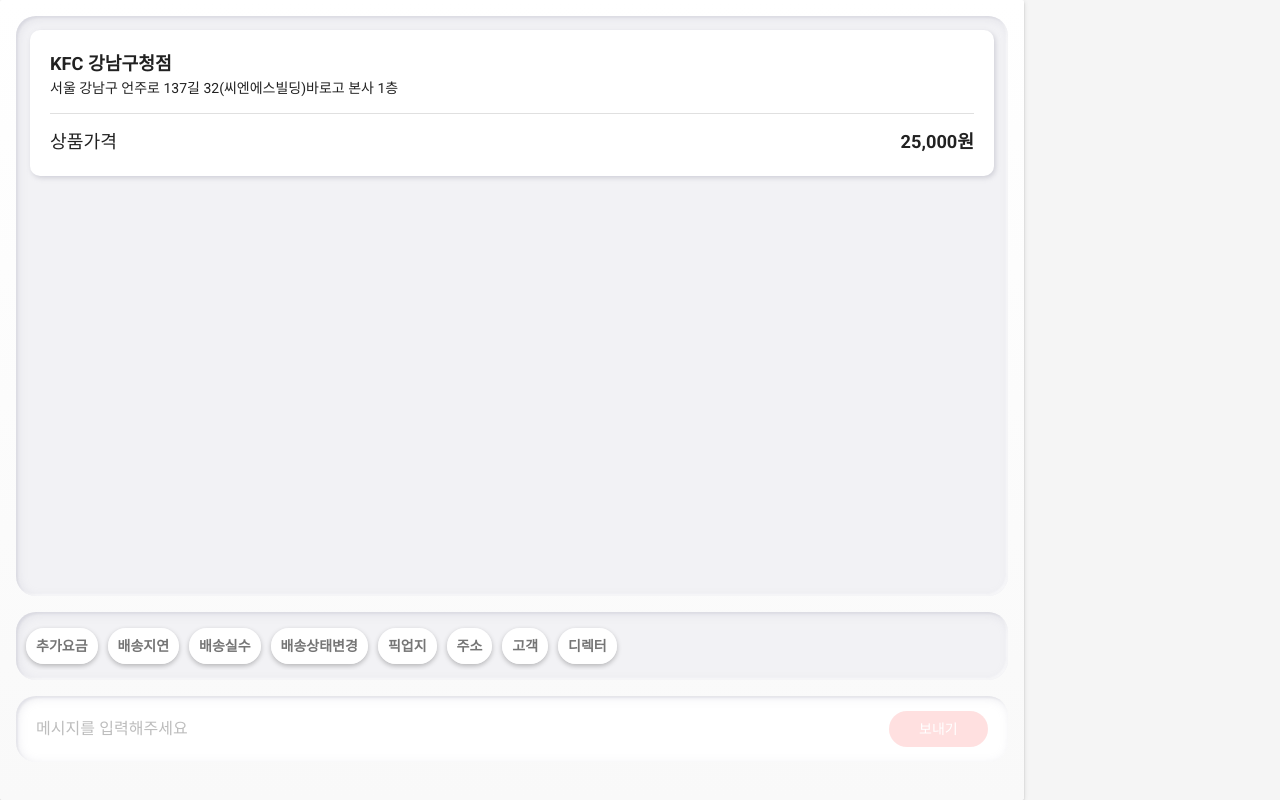
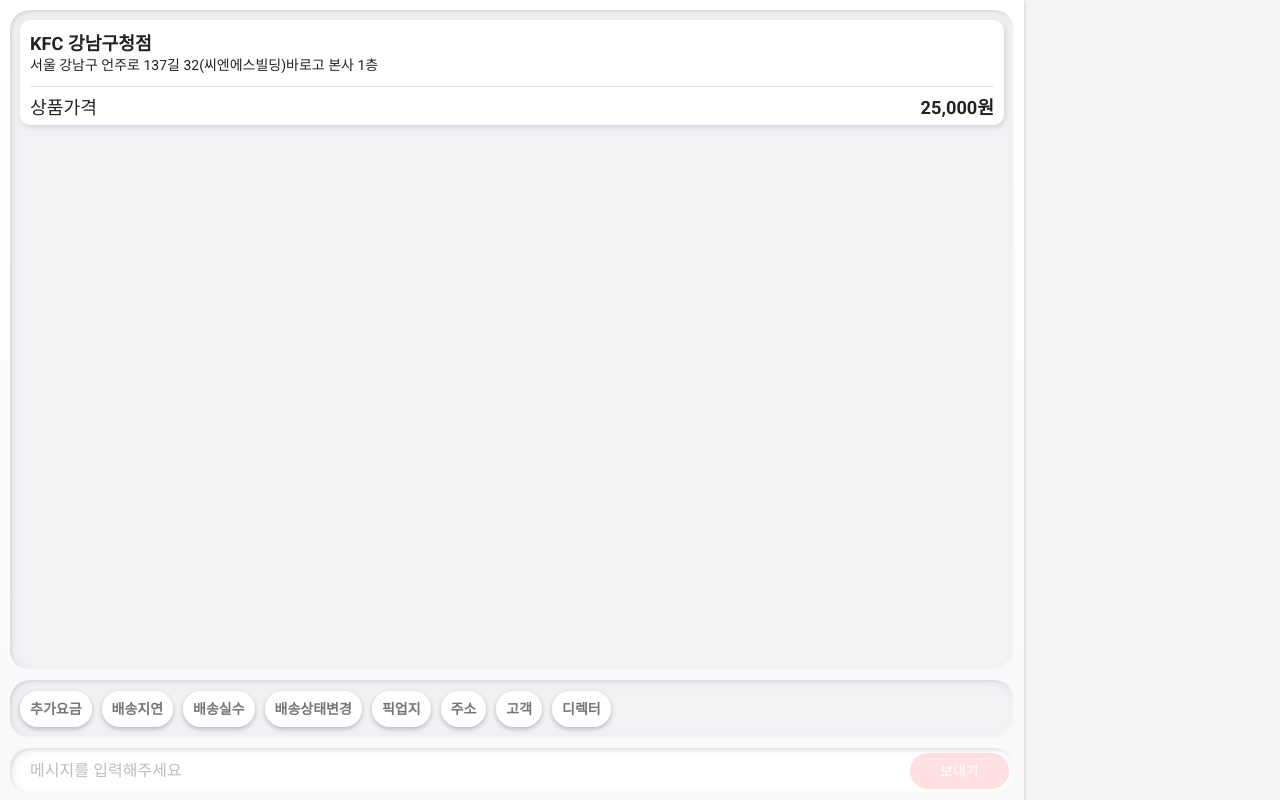
Before and after one commit to wonder13662/firebase-chat-app, a plain HTML site: page public/index.html in a window 1280 px wide. Drawn offline with nearby package versions, Linux system fonts and the light colour scheme; some packages are replaced by stand-ins of ours; no server answers.

Commit message:
채팅 레이아웃 수정(메시지가 더 많이 노출되도록 수정)

```diff
--- a/public/index.html
+++ b/public/index.html
@@ -87,7 +87,7 @@
           </div>
           <div class="detail">상세정보</div>
         </div>
-        <div class="mdl-card__supporting-text mdl-color-text--grey-600">
+        <div id="message-box-container" class="mdl-card__supporting-text mdl-color-text--grey-600">
           <div id="message-box">
             <div id="messages">
               <div id="" timestamp="1496174676000" class="spacing"><div class="inner-block"></div></div>
--- a/public/styles/main.css
+++ b/public/styles/main.css
@@ -62,13 +62,15 @@
   padding-top: 0;
   padding-bottom: 0;
 }
+#message-box-container {
+  padding: 0px 10px;
+}
 #message-box {
   position: relative;
-  margin-top: 16px;
-  margin-bottom: 16px;
+  margin-top: 10px;
+  margin-bottom: 10px;
   padding: 0px 20px;
-
-  height: calc(100% - 220px);
+  height: calc(100% - 140px);
   overflow: hidden;
   border-radius: 20px;
   box-shadow: inset 2px 2px 10px rgba(174, 174, 192, 0.25), inset -2px -2px 2px rgba(255, 255, 255, 0.7), inset 2px 2px 2px rgba(174, 174, 192, 0.2);
@@ -76,9 +78,9 @@
 }
 #preset-box {
   position: relative;
-  margin-top: 16px;
-  margin-bottom: 16px;
-  padding: 10px 0px;
+  margin-top: 10px;
+  margin-bottom: 10px;
+  padding: 5px 0px;
   overflow: hidden;
   border-radius: 20px;
   box-shadow: inset 2px 2px 10px rgba(174, 174, 192, 0.25), inset -2px -2px 2px rgba(255, 255, 255, 0.7), inset 2px 2px 2px rgba(174, 174, 192, 0.2);
@@ -195,7 +197,7 @@
 #message-form {
   display: flex;
   flex-direction: row;
-  padding: 0px 20px;
+  padding: 0px 5px 0px 20px
 }
 #image-form {
   /* display: flex; */
@@ -230,12 +232,12 @@
 }
 #message-form .mdl-textfield {
   width: calc(100% - 100px);
+  padding: 10px 0;
 }
 #message-form button, #image-form button {
   width: 100px;
-  margin: 15px 0 0 10px;
+  margin: 5px 0 0 10px;
   border-radius: 18px;
-
   background: #FF8383;
   color: white;
 }
@@ -326,10 +328,10 @@
 }
 #order-container{
   position: absolute;
-  width: calc(100% - 100px);
+  width: calc(100% - 60px);
   background: #fff;
-  padding: 20px;
-  margin: 30px 30px;
+  padding: 10px;
+  margin: 20px;
   border-radius: 10px;
   box-shadow: 1.5px 2px 5px rgba(155, 155, 170, 0.4);
   z-index: 100;
@@ -348,7 +350,7 @@
   font-style: normal;
   font-weight: normal;
   font-size: 1rem;
-  line-height: 1.5rem;
+  line-height: 1rem;
   padding-bottom: 1rem;
 }
 
@@ -357,7 +359,7 @@
   text-align: right;
   font-style: normal;
   font-size: 1.3rem;
-  line-height: 2rem;
+  line-height: 1rem;
   padding-top: 1rem;
 }
 #order-container .product-price span {
```
